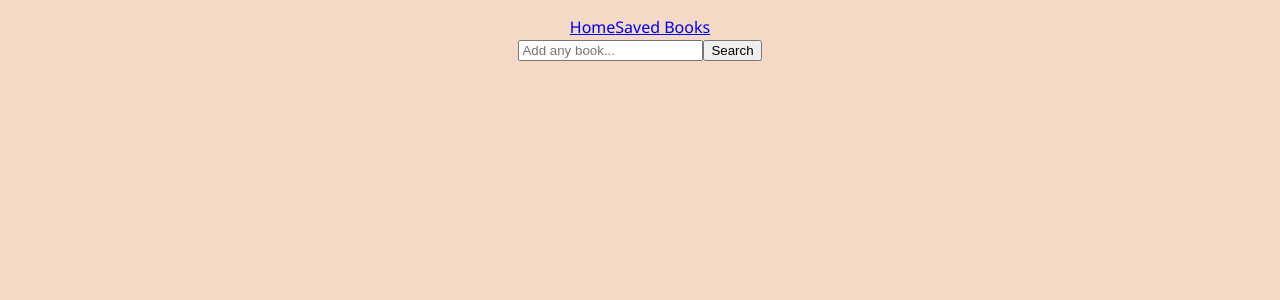
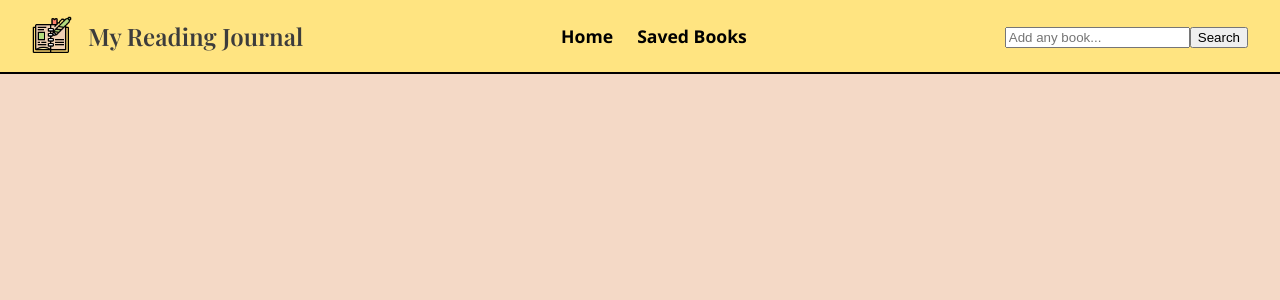
Before and after one commit to ekanarek/reading-journal, a React (Create React App) app: page /search in a window 1280 px wide. Shown: the top 300 px of the page. Built offline with nearby package versions, Linux system fonts and the light colour scheme; data requests are answered from the project's data file.

Commit message:
Style NavBar

```diff
--- a/public/index.html
+++ b/public/index.html
@@ -3,6 +3,10 @@
   <head>
     <meta charset="utf-8" />
     <meta name="viewport" content="width=device-width, initial-scale=1" />
+    <link
+      href="https://fonts.googleapis.com/css2?family=Playfair+Display:wght@600&display=swap"
+      rel="stylesheet"
+    />
     <link rel="icon" href="./icon.png" type="image/png" />
     <title>Reading Journal</title>
   </head>
--- a/src/App.css
+++ b/src/App.css
@@ -1,6 +1,5 @@
 .App {
   text-align: center;
-  padding: 1rem;
   min-height: 100vh;
 }
 
--- a/src/components/NavBar.js
+++ b/src/components/NavBar.js
@@ -1,10 +1,13 @@
 import React from "react";
+import NavBrand from "./NavBrand";
 import NavLinks from "./NavLinks";
 import SearchBar from "./SearchBar";
+import "../styles/NavBar.css";
 
 const NavBar = ({ handleSearch }) => {
   return (
     <header>
+      <NavBrand />
       <NavLinks />
       <SearchBar handleSearch={handleSearch} />
     </header>
--- /dev/null
+++ b/src/components/NavBrand.js
@@ -0,0 +1,13 @@
+import React from "react";
+import "../styles/NavBrand.css";
+
+const NavBrand = () => {
+  return (
+    <div className="nav-brand">
+      <img src="/icon.png" alt="Reading Journal Icon" className="nav-icon" />
+      <h1 className="nav-title">My Reading Journal</h1>
+    </div>
+  );
+};
+
+export default NavBrand;
--- a/src/styles/NavBar.css
+++ b/src/styles/NavBar.css
@@ -1,3 +1,27 @@
 header {
   display: flex;
+  justify-content: space-between;
+  align-items: center;
+  background-color: var(--yellow);
+  padding: 1rem 2rem;
+  border-bottom: 2px solid black;
+  position: sticky;
+  top: 0;
+  z-index: 1000;
 }
+
+nav {
+  display: flex;
+  gap: 1.5rem;
+}
+
+nav a {
+  text-decoration: none;
+  color: black;
+  font-weight: bold;
+  font-size: 1.1rem;
+}
+
+nav a.active {
+  color: var(--coral);
+}
--- /dev/null
+++ b/src/styles/NavBrand.css
@@ -0,0 +1,16 @@
+.nav-brand {
+  display: flex;
+  align-items: center;
+}
+
+.nav-icon {
+  height: 40px;
+  width: auto;
+  margin-right: 1rem;
+}
+
+.nav-title {
+  font-family: "Playfair Display", serif;
+  font-size: 1.5rem;
+  margin: 0;
+}
```
